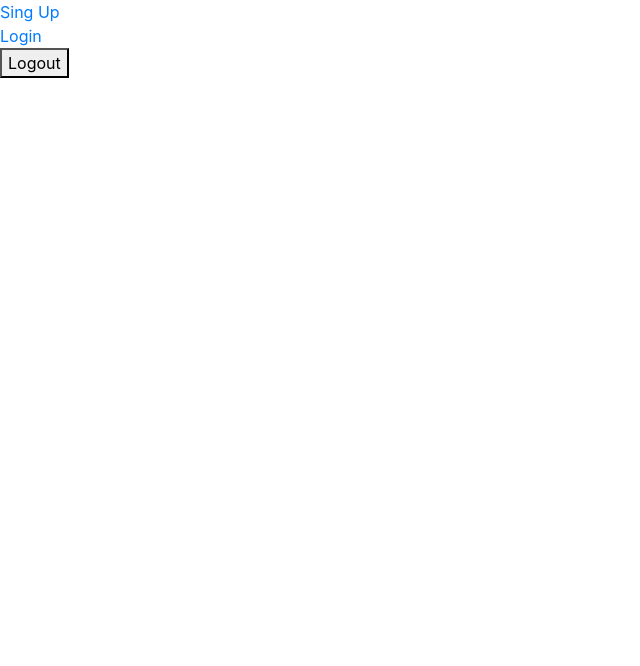
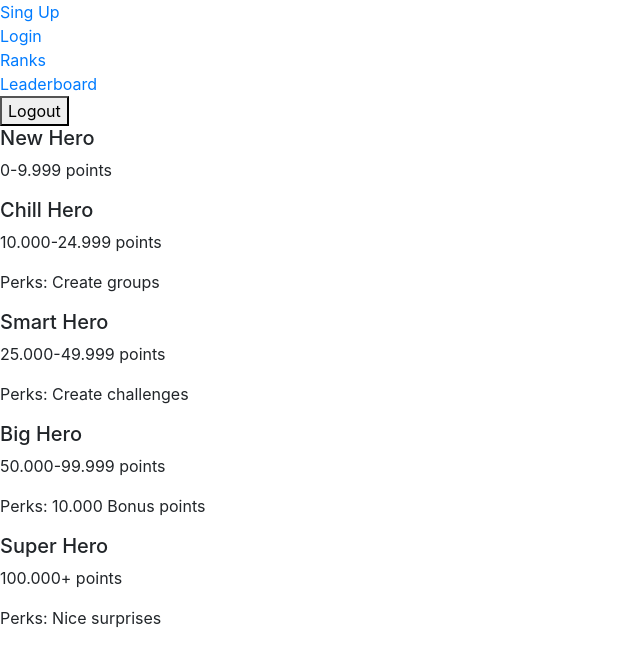
Before and after one commit to elisedjn/ecohero-client-side, a React (Create React App) app: page /ranks in a window 1280 px wide. Shown: the top 666 px of the page, without its empty margins (0-640 px from the left). Built offline with nearby package versions, Linux system fonts and the light colour scheme; no server answers.

Commit message:
Ranks added and hall of heores WIP

```diff
--- a/src/App.js
+++ b/src/App.js
@@ -4,12 +4,16 @@ import 'bootstrap/dist/css/bootstrap.css'
 import {Switch, Route, Link, withRouter} from 'react-router-dom';
 import SignUp from './components/SignUp';
 import LogIn from './components/LogIn';
+import Ranks from "./components/Ranks"
+import Leaderboard from "./components/Leaderboard"
 import {API_URL} from './config'
 import axios from 'axios'
 
+
 class App extends React.Component {
   state = {
-    loggedInUser: null,
+    user: [],
+    loggedInUser: null
   }
 
   handleSignUp = (e) => {
@@ -64,6 +68,10 @@ class App extends React.Component {
         <br/>
         <Link to="/login">Login</Link>
         <br/>
+        <Link to="/ranks">Ranks</Link>
+        <br/>
+        <Link to="/leaderboard">Leaderboard</Link>
+        <br/>
         <button onClick={this.handleLogOut}>Logout</button>
         <Switch>
           <Route path="/signup" render={(routeProps) => {
@@ -72,6 +80,10 @@ class App extends React.Component {
           <Route path="/login" render={(routeProps) => {
             return <LogIn onLogIn={this.handleLogIn} {...routeProps}  />
           }}/>
+          <Route path="/ranks" render={() => {
+            return <Ranks/> }}/>
+          <Route path="/users/leaderboard" render={(routeProps) => {
+            return <Leaderboard user={this.state.user} {...routeProps} /> }}/>
         </Switch>
       </div>
     );
--- /dev/null
+++ b/src/components/Leaderboard.js
@@ -0,0 +1,36 @@
+import React, { Component } from 'react'
+import {Link} from 'react-router-dom'
+
+
+
+class Leaderboard extends Component {
+
+    state={
+        user:[]
+    }
+
+
+    render() {
+
+        if (!this.state.user){
+            return <p>Loading...</p>
+        }
+
+        const {username, points} = this.state.user
+
+        return (
+            <div>
+                <h3>Hall of Heroes</h3>
+                {
+                    this.props.map((user) => {
+                        return <Link to={`/users/${user._id}`}><p>{username}</p><p>{points}</p></Link>
+                    })
+                }
+            </div>
+        )
+    }
+}
+
+
+
+export default Leaderboard
--- /dev/null
+++ b/src/components/Ranks.js
@@ -0,0 +1,48 @@
+import React, { Component } from 'react'
+
+class Ranks extends Component {
+    render() {
+        return (
+            <div>
+                <div>
+                    <h5>New Hero</h5>
+                    <p>0-9.999 points</p>
+                </div>
+
+                <div>
+                  <div>
+                    <h5>Chill Hero</h5>
+                    <p>10.000-24.999 points</p>
+                  </div>
+                <p>Perks: Create groups</p>
+                </div>
+
+                <div>
+                  <div>
+                    <h5>Smart Hero</h5>
+                    <p>25.000-49.999 points</p>
+                  </div>
+                <p>Perks: Create challenges</p>
+                </div>
+
+                <div>
+                  <div>
+                    <h5>Big Hero</h5>
+                    <p>50.000-99.999 points</p>
+                  </div>
+                <p>Perks: 10.000 Bonus points</p>
+                </div>
+
+                <div>
+                  <div>
+                    <h5>Super Hero</h5>
+                    <p>100.000+ points</p>
+                  </div>
+                <p>Perks: Nice surprises</p>
+                </div>
+            </div>
+        )
+    }
+}
+
+export default Ranks
```
Also changed, not shown: src/components/Leaderboard.css (added), src/components/LogIn.css (added), src/components/Ranks.css (added), src/components/SignUp.css (added).
